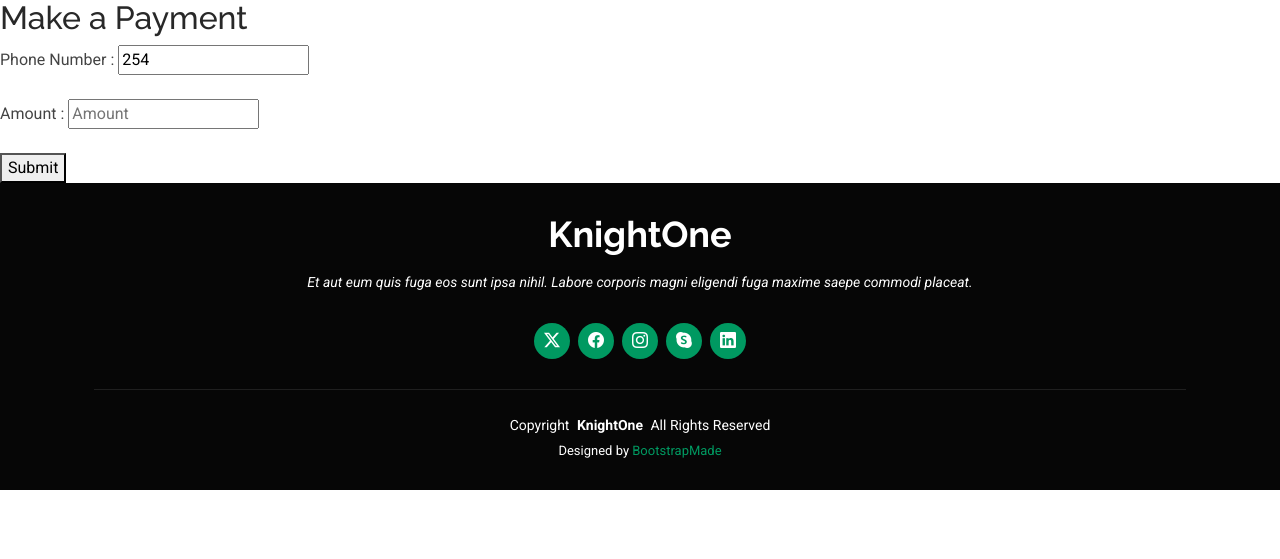
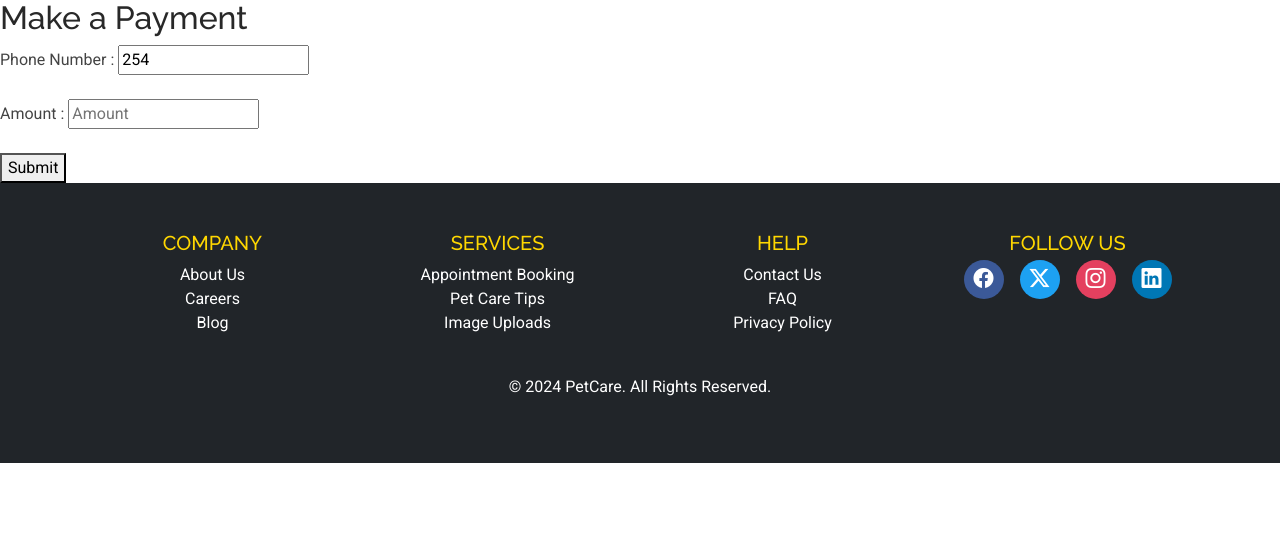
Before and after one commit to Mishiez/PetCare, a Django app: page /pay/ in a window 1280 px wide. Shown: the part 241-800 px from the top of the page. Run offline with Django 5.2, Linux system fonts and the light colour scheme; parts of the project's set-up code (start-up, migrations or seed data) failed here and were passed over; some libraries are stand-ins or nearby versions.

Commit message:
Added a footer accross all the webpages

```diff
--- a/templates/starter-page.html
+++ b/templates/starter-page.html
@@ -44,7 +44,7 @@
       <a href="index.html" class="logo d-flex align-items-center me-auto me-xl-0">
         <!-- Uncomment the line below if you also wish to use an image logo -->
         <!-- <img src="assets/img/logo.png" alt=""> -->
-        <h1 class="sitename">KnightOne</h1>
+        <h1 class="sitename">PetCare</h1>
       </a>
 
       <nav id="navmenu" class="navmenu">
@@ -52,26 +52,10 @@
           <li><a href="{% url 'index' %}">Home</a></li>
           <li><a href="{% url 'about' %}">About</a></li>
           <li><a href="{% url 'services' %}">Services</a></li>
-          <li><a href="{% url 'portfolio' %}">Portfolio</a></li>
           <li><a href="{% url 'pricing' %}">Pricing</a></li>
+            <li><a href="{% url 'upload' %}">Upload Pet image</a></li>
+            <li><a href="{% url 'image' %}">My Pet Images</a></li>
           <li><a href="{% url 'blog' %}">Blog</a></li>
-          <li class="dropdown"><a href="#"><span>Dropdown</span> <i class="bi bi-chevron-down toggle-dropdown"></i></a>
-            <ul>
-              <li><a href="#">Dropdown 1</a></li>
-              <li class="dropdown"><a href="#"><span>Deep Dropdown</span> <i class="bi bi-chevron-down toggle-dropdown"></i></a>
-                <ul>
-                  <li><a href="#">Deep Dropdown 1</a></li>
-                  <li><a href="#">Deep Dropdown 2</a></li>
-                  <li><a href="#">Deep Dropdown 3</a></li>
-                  <li><a href="#">Deep Dropdown 4</a></li>
-                  <li><a href="#">Deep Dropdown 5</a></li>
-                </ul>
-              </li>
-              <li><a href="#">Dropdown 2</a></li>
-              <li><a href="#">Dropdown 3</a></li>
-              <li><a href="#">Dropdown 4</a></li>
-            </ul>
-          </li>
           <li><a href="{% url 'contact' %}">Contact</a></li>
         </ul>
         <i class="mobile-nav-toggle d-xl-none bi bi-list"></i>
@@ -94,32 +78,68 @@
 
   </main>
 
-  <footer id="footer" class="footer dark-background">
-    <div class="container">
-      <h3 class="sitename">KnightOne</h3>
-      <p>Et aut eum quis fuga eos sunt ipsa nihil. Labore corporis magni eligendi fuga maxime saepe commodi placeat.</p>
-      <div class="social-links d-flex justify-content-center">
-        <a href=""><i class="bi bi-twitter-x"></i></a>
-        <a href=""><i class="bi bi-facebook"></i></a>
-        <a href=""><i class="bi bi-instagram"></i></a>
-        <a href=""><i class="bi bi-skype"></i></a>
-        <a href=""><i class="bi bi-linkedin"></i></a>
+  <!-- Footer -->
+<footer class="bg-dark text-white text-center py-5">
+  <div class="container">
+    <!-- Footer Links -->
+    <div class="row mb-4 justify-content-center">
+      <div class="col-md-3">
+        <h5 class="text-uppercase font-weight-bold" style="color: #FFD700;">Company</h5>
+        <ul class="list-unstyled">
+          <li><a href="#" class="text-white">About Us</a></li>
+          <li><a href="#" class="text-white">Careers</a></li>
+          <li><a href="#" class="text-white">Blog</a></li>
+        </ul>
       </div>
-      <div class="container">
-        <div class="copyright">
-          <span>Copyright</span> <strong class="px-1 sitename">KnightOne</strong> <span>All Rights Reserved</span>
-        </div>
-        <div class="credits">
-          <!-- All the links in the footer should remain intact. -->
-          <!-- You can delete the links only if you've purchased the pro version. -->
-          <!-- Licensing information: https://bootstrapmade.com/license/ -->
-          <!-- Purchase the pro version with working PHP/AJAX contact form: [buy-url] -->
-          Designed by <a href="https://bootstrapmade.com/">BootstrapMade</a>
-        </div>
+      <div class="col-md-3">
+        <h5 class="text-uppercase font-weight-bold" style="color: #FFD700;">Services</h5>
+        <ul class="list-unstyled">
+          <li><a href="#" class="text-white">Appointment Booking</a></li>
+          <li><a href="#" class="text-white">Pet Care Tips</a></li>
+          <li><a href="#" class="text-white">Image Uploads</a></li>
+        </ul>
+      </div>
+      <div class="col-md-3">
+        <h5 class="text-uppercase font-weight-bold" style="color: #FFD700;">Help</h5>
+        <ul class="list-unstyled">
+          <li><a href="#" class="text-white">Contact Us</a></li>
+          <li><a href="#" class="text-white">FAQ</a></li>
+          <li><a href="#" class="text-white">Privacy Policy</a></li>
+        </ul>
+      </div>
+      <div class="col-md-3">
+        <h5 class="text-uppercase font-weight-bold" style="color: #FFD700;">Follow Us</h5>
+        <ul class="list-unstyled d-flex justify-content-center">
+          <li>
+            <a href="#" target="_blank" style="background-color: #3b5998; padding: 10px; border-radius: 50%; transition: transform 0.3s ease;" class="text-white mx-2">
+              <i class="bi bi-facebook" style="font-size: 20px;"></i>
+            </a>
+          </li>
+          <li>
+            <a href="#" target="_blank" style="background-color: #1da1f2; padding: 10px; border-radius: 50%; transition: transform 0.3s ease;" class="text-white mx-2">
+              <i class="bi bi-twitter-x" style="font-size: 20px;"></i>
+            </a>
+          </li>
+          <li>
+            <a href="#" target="_blank" style="background-color: #e4405f; padding: 10px; border-radius: 50%; transition: transform 0.3s ease;" class="text-white mx-2">
+              <i class="bi bi-instagram" style="font-size: 20px;"></i>
+            </a>
+          </li>
+          <li>
+            <a href="#" target="_blank" style="background-color: #0077b5; padding: 10px; border-radius: 50%; transition: transform 0.3s ease;" class="text-white mx-2">
+              <i class="bi bi-linkedin" style="font-size: 20px;"></i>
+            </a>
+          </li>
+        </ul>
       </div>
     </div>
-  </footer>
 
+    <!-- Copyright -->
+    <div class="text-center mt-4">
+      <p>© 2024 PetCare. All Rights Reserved.</p>
+    </div>
+  </div>
+</footer>
   <!-- Scroll Top -->
   <a href="#" id="scroll-top" class="scroll-top d-flex align-items-center justify-content-center"><i class="bi bi-arrow-up-short"></i></a>
 
```
Also changed, not shown: templates/blog.html (+62 -40 lines), templates/index.html (+99 -25 lines).
